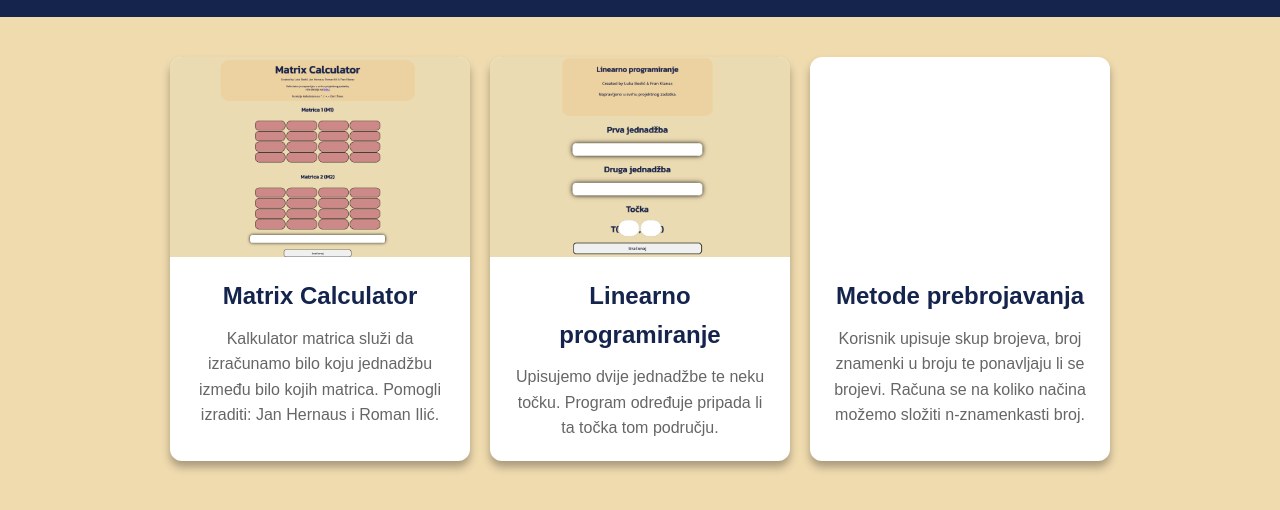
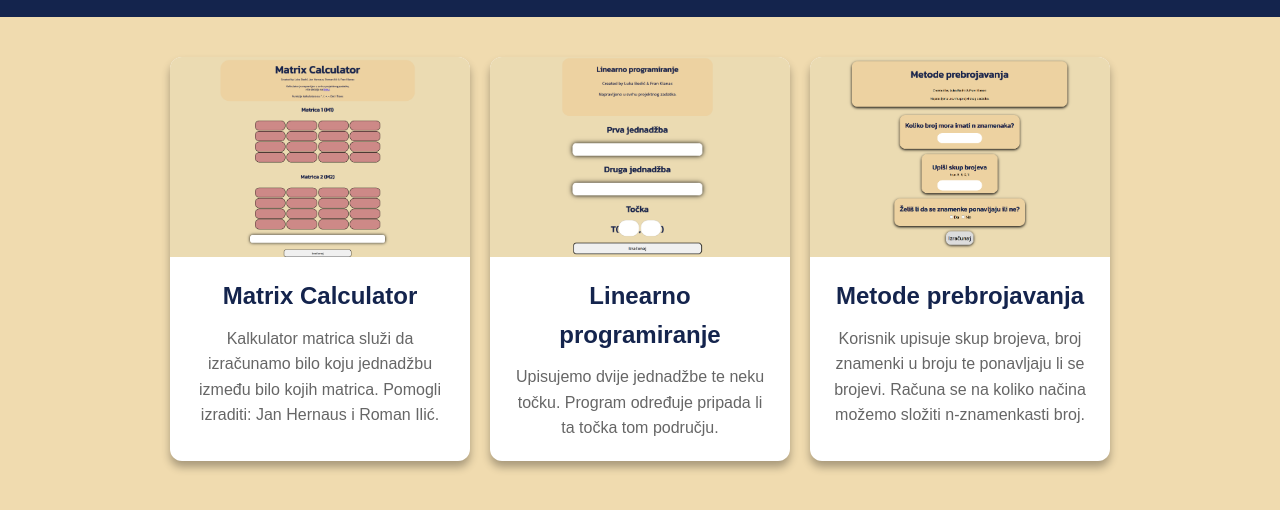
Before and after one commit to ruderhub/ruderhub.github.io, a plain HTML site: page index.html in a window 1280 px wide. Shown: the part 74-584 px from the top of the page. Drawn offline with Linux system fonts and the light colour scheme.

Commit message:
Update index.html

```diff
--- a/index.html
+++ b/index.html
@@ -29,7 +29,7 @@
                 </div>
             </div>
             <div class="card" onclick="location.href='./metodeprebrojavanja/index.html'">
-                <div class="card-image" style="background-image: url('project3.jpg');"></div>
+                <div class="card-image" style="background-image: url('./imgs/metodeprebrojavanja.png');"></div>
                 <div class="card-content">
                     <h2>Metode prebrojavanja</h2>
                     <p>Korisnik upisuje skup brojeva, broj znamenki u broju te ponavljaju li se brojevi. Računa se na koliko načina možemo složiti n-znamenkasti broj.</p>
```
